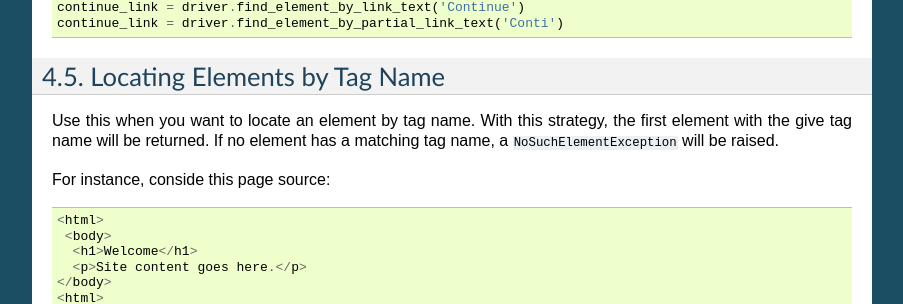
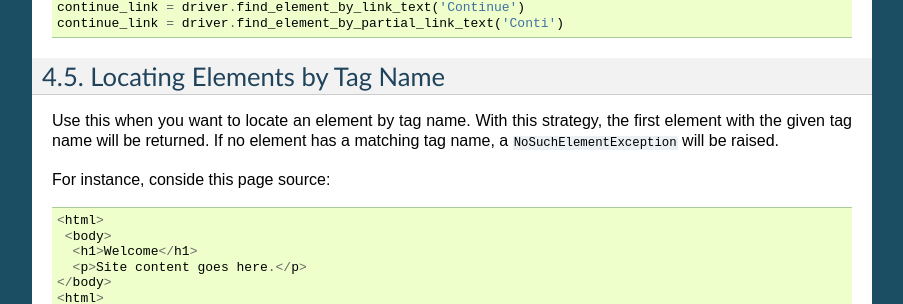
Before and after one commit to baijum/selenium-python, a Sphinx documentation site: the page built from source/locating-elements.rst, in a window 1280 px wide and 900 px high, scrolled down 3407 px. Shown: the part 148-452 px from the top of the window, without its empty margins (198-1101 px from the left). Built offline with Sphinx 7.4.7, drawn with Linux system fonts in a browser that asks for light colours; some of the changed text lies outside the part shown.

Commit message:
fix two typos

```diff
--- a/source/locating-elements.rst
+++ b/source/locating-elements.rst
@@ -237,7 +237,7 @@ Locating Elements by Tag Name
 ~~~~~~~~~~~~~~~~~~~~~~~~~~~~~
 
 Use this when you want to locate an element by tag name. With this
-strategy, the first element with the give tag name will be returned.
+strategy, the first element with the given tag name will be returned.
 If no element has a matching tag name, a ``NoSuchElementException``
 will be raised.
 
```
Also changed, not shown: other parts of source/locating-elements.rst (+1 -1 lines).
